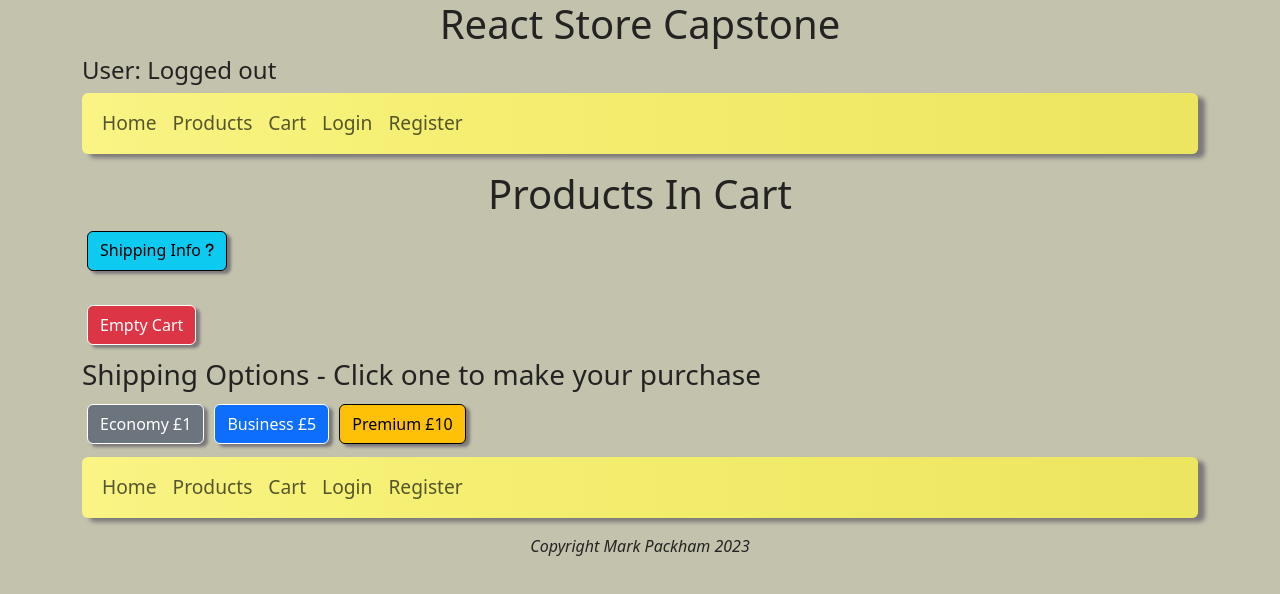
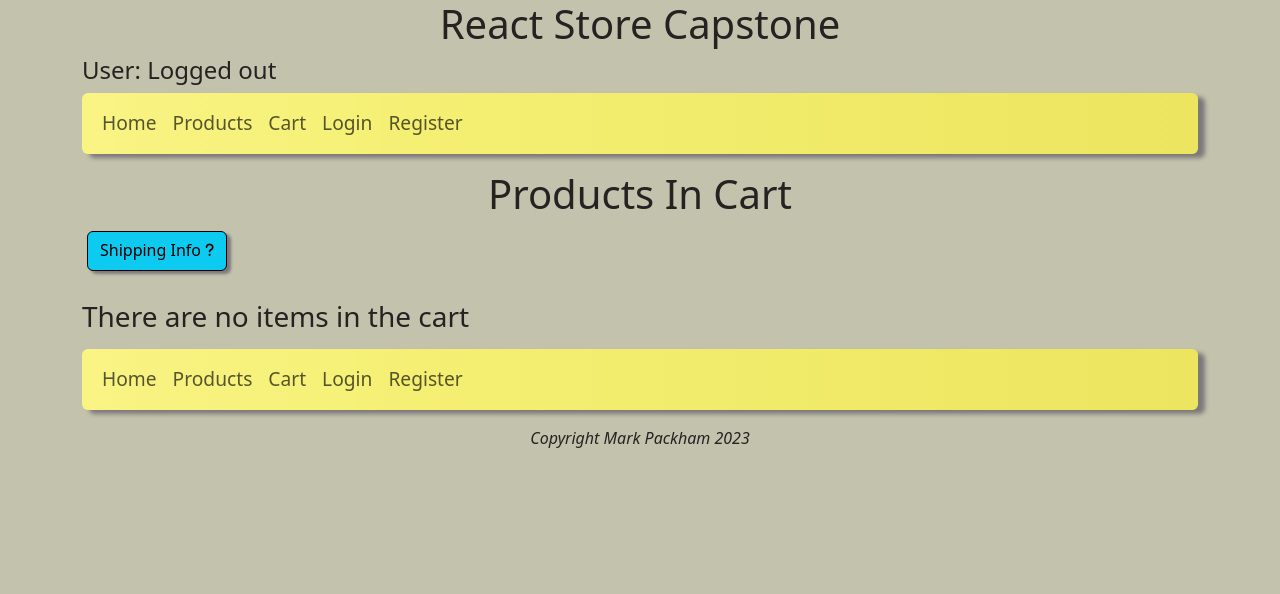
Before and after one commit to markpackham/HyperionDevReact-AppCapstoneProject, a React (Vite) app in the folder reactStoreCapstoneProject/: page /cart in a window 1280 px wide. Shown: the top 594 px of the page. Built offline with nearby package versions, Linux system fonts and the light colour scheme.

Commit message:
mention no items in the cart

```diff
--- a/reactStoreCapstoneProject/src/components/products/Cart.jsx
+++ b/reactStoreCapstoneProject/src/components/products/Cart.jsx
@@ -37,10 +37,12 @@ const Cart = () => {
     <>
       <h1>Products In Cart</h1>
       <ShippingHelpInfo />
-      {productCart.length > 0 && (
+      {productCart.length > 0 ? (
         <h4>
           Number of Items in cart {productCart.length} costing £{totalPrice}
         </h4>
+      ) : (
+        <h3>There are no items in the cart</h3>
       )}
       <ul className="list-group">
         {productCart.map((product) => (
@@ -54,12 +56,21 @@ const Cart = () => {
           />
         )) || <h3>Loading ...</h3>}
       </ul>
+
+      {/* Hide if no items in cart */}
+      {productCart.length > 0 && (
+        <>
           <button onClick={handleEmptyCartClick} className="btn btn-danger">
             Empty Cart
           </button>
-      <h3 className="mt-2">
+          <h4 className="mt-2">
             Shipping Options - Click one to make your purchase
-      </h3>
+          </h4>
+          <input
+            type="text"
+            placeholder="Enter your shipping address"
+            className="form-control m-2"
+          />
           <button onClick={handleEconomyClick} className="btn btn-secondary">
             Economy £1
           </button>
@@ -70,6 +81,8 @@ const Cart = () => {
             Premium £10
           </button>
         </>
+      )}
+    </>
   );
 };
 
```
Lines whose indentation alone changed are shown as unchanged.
